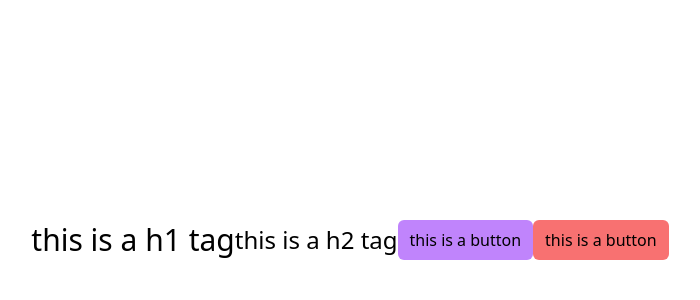
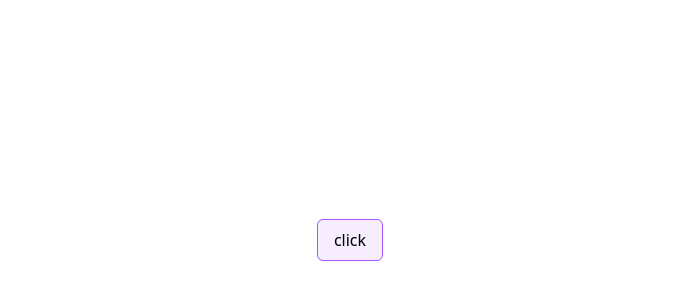
Before and after one commit to rakibul12212/l2-module5, a React (Vite) app: page / in a window 1280 px wide. Shown: the part 160-460 px from the top of the page, without its empty margins (290-990 px from the left). Built offline with nearby package versions, Linux system fonts and the light colour scheme.

Commit message:
fix btn marge problem install twmarge and clsx plug in

```diff
--- a/package.json
+++ b/package.json
@@ -10,12 +10,14 @@
     "preview": "vite preview"
   },
   "dependencies": {
+    "clsx": "^2.1.0",
     "localforage": "^1.10.0",
     "match-sorter": "^6.3.3",
     "react": "^18.2.0",
     "react-dom": "^18.2.0",
     "react-router-dom": "^6.21.3",
-    "sort-by": "^1.2.0"
+    "sort-by": "^1.2.0",
+    "tailwind-merge": "^2.2.0"
   },
   "devDependencies": {
     "@types/react": "^18.2.43",
--- a/src/App.tsx
+++ b/src/App.tsx
@@ -1,13 +1,11 @@
+import Button from "./components/ui/Button";
 import Container from "./components/ui/Container";
 
 function App() {
   return (
     <Container>
       <div className="h-screen w-full flex justify-center items-center">
-        <h1>this is a h1 tag</h1>
-        <h2>this is a h2 tag</h2>
-        <button className="btn btn-primary">this is a button</button>
-        <button className="btn btn-danger">this is a button</button>
+        <Button outline={true}></Button>
       </div>
     </Container>
   );
--- /dev/null
+++ b/src/components/ui/Button.tsx
@@ -0,0 +1,29 @@
+import { twMerge } from "tailwind-merge";
+import { clsx } from "clsx";
+import cn from "../../utils/cn";
+
+//* `bg-purple-500 px-4 py-2 rounded-md ${className} ${
+//*   variant == "outline" ? "border border-purple-500 bg-opacity-10" : ""
+//*}`;
+
+const Button = ({ className, outline }) => {
+  return (
+    <button
+      className={cn(
+        twMerge(
+          clsx(
+            "bg-purple-500 px-4 py-2 rounded-md",
+            {
+              "border border-purple-500 bg-opacity-10": outline,
+            },
+            className
+          )
+        )
+      )}
+    >
+      click
+    </button>
+  );
+};
+
+export default Button;
--- /dev/null
+++ b/src/utils/cn.tsx
@@ -0,0 +1,8 @@
+import { twMerge } from "tailwind-merge";
+import { clsx, ClassValue } from "clsx";
+
+const cn = (...inputs: ClassValue[]) => {
+  return twMerge(clsx(inputs));
+};
+
+export default cn;
```
Also changed, not shown: 1 other file (tests, documents, lock files or other folders).
